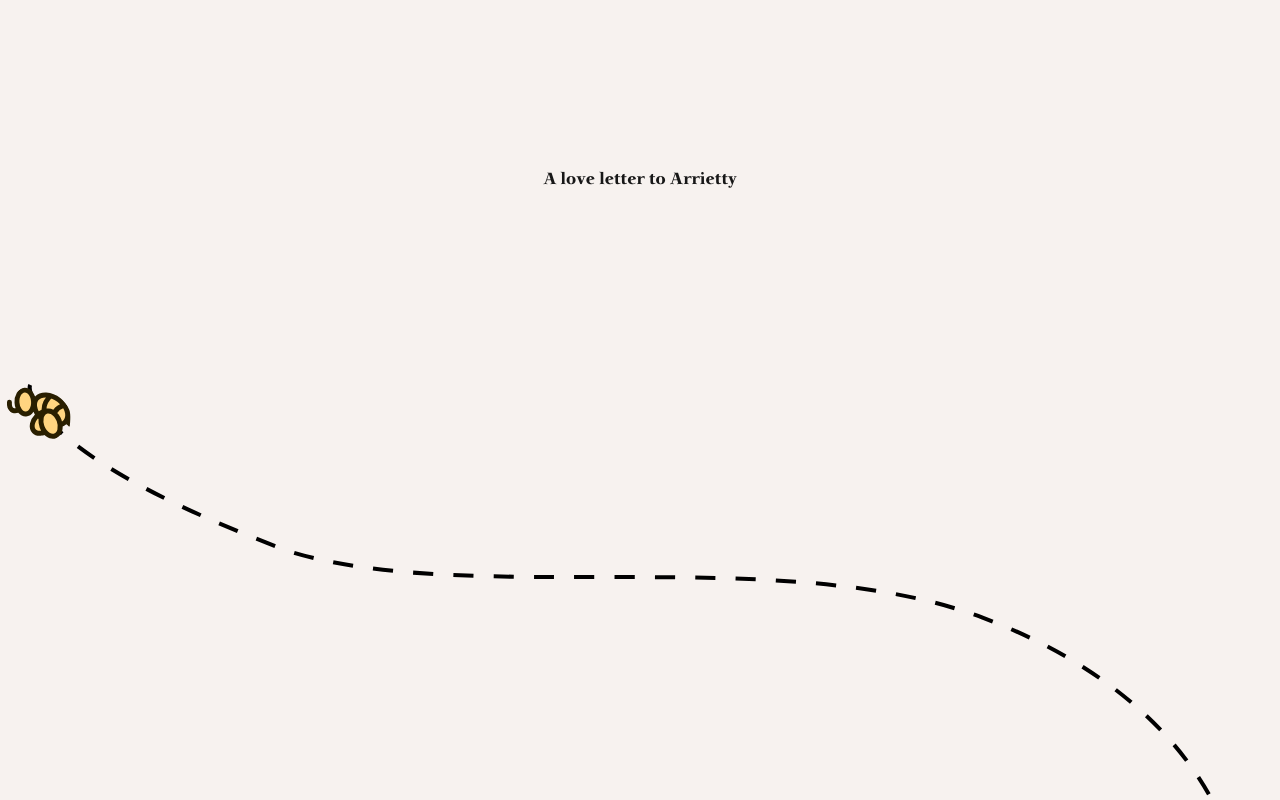
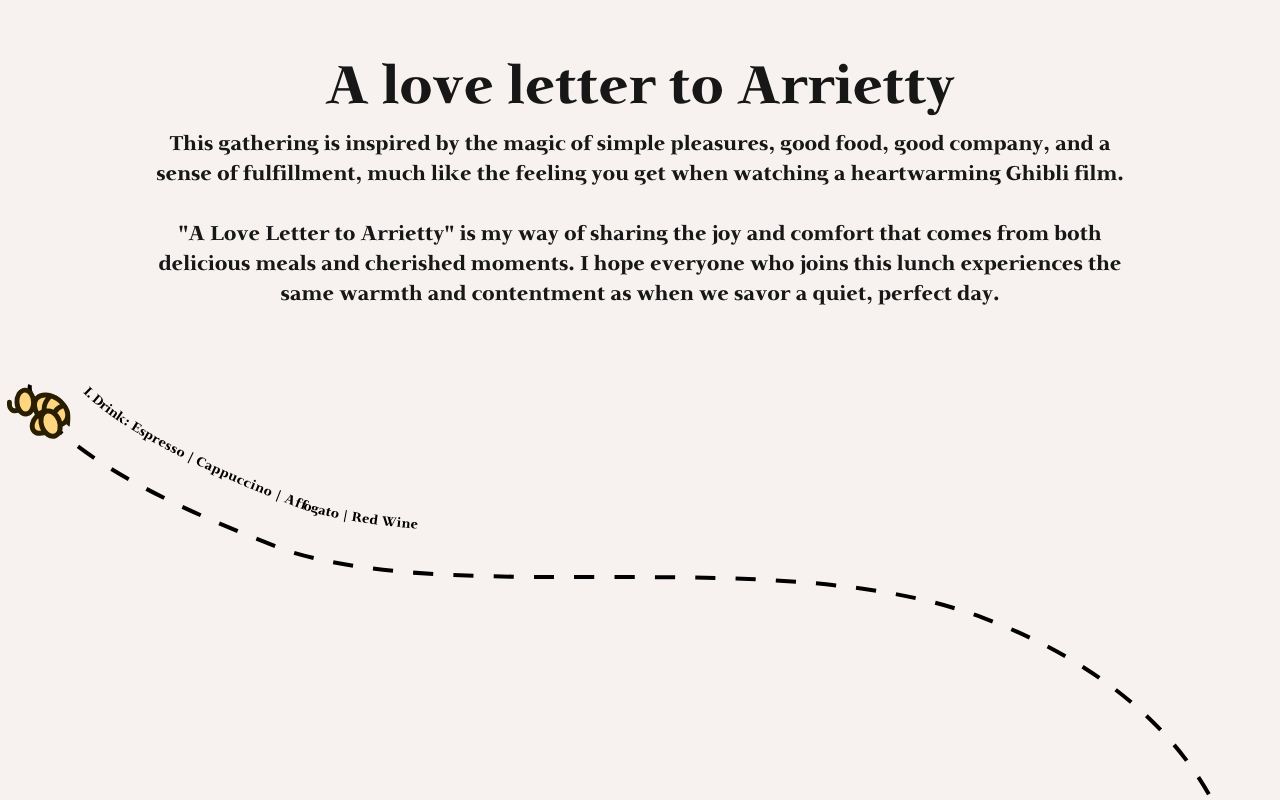
Before and after one commit to iamtienng/for-arrietty.iamtienng.com, a Next.js app: page / in a window 1280 px wide. Shown: the top 800 px of the page. Built offline with nearby package versions, Linux system fonts and the light colour scheme.

Commit message:
feat: update description

```diff
--- a/package.json
+++ b/package.json
@@ -9,6 +9,9 @@
     "lint": "next lint"
   },
   "dependencies": {
+    "@fortawesome/fontawesome-svg-core": "^6.6.0",
+    "@fortawesome/free-solid-svg-icons": "^6.6.0",
+    "@fortawesome/react-fontawesome": "^0.2.2",
     "gsap": "^3.12.5",
     "next": "14.2.10",
     "react": "^18",
--- a/src/app/globals.css
+++ b/src/app/globals.css
@@ -19,6 +19,36 @@
   }
 }
 
+.text-4xl {
+  font-size: 3.25rem; /* 36px */
+}
+
+.text-sm {
+  font-size: 1.25rem; /* 14px */
+}
+
+.text-width {
+  width: 80%;
+}
+
+@media (max-width: 768px) {
+  .text-4xl {
+    font-size: 2rem; /* 24px */
+  }
+
+  .text-sm {
+    font-size: 0.75rem; /* 12px */
+  }
+
+  .text-width {
+    width: 100%;
+  }
+
+  .responsive-container {
+    padding: 20px;
+  }
+}
+
 body {
   color: var(--foreground);
   background: var(--background);
@@ -34,3 +64,8 @@ body {
 .ghibli-bold-font {
   font-family: 'Ghibli-Bold';
 }
+
+.ghibli-bold-menu-font {
+  font-family: 'Ghibli-Bold';
+  letter-spacing: 1px;
+}
--- a/src/app/page.js
+++ b/src/app/page.js
@@ -5,6 +5,8 @@ import { gsap } from "gsap";
 import { ScrollTrigger } from "gsap/ScrollTrigger";
 import { MotionPathPlugin } from "gsap/MotionPathPlugin";
 import React from "react";
+import { FontAwesomeIcon } from "@fortawesome/react-fontawesome";
+import { faMap } from "@fortawesome/free-solid-svg-icons";
 
 export default function Gallery() {
   useEffect(() => {
@@ -134,11 +136,36 @@ export default function Gallery() {
             alignItems: "center", // Center vertically
             justifyContent: "center", // Center horizontally
             textAlign: "center",
+            flexDirection: "column",
+            padding: "20px", // Add padding for better spacing on mobile
           }}
         >
-          <h1 className="ghibli-bold-font text-4xl text-black">
-            A love letter to Arrietty
-          </h1>
+          <div>
+            <h1
+              className="ghibli-bold-font text-4xl text-black"
+              style={{
+                height: "5vh",
+              }}
+            >
+              A love letter to Arrietty
+            </h1>
+          </div>
+          <div className="text-width" style={{ marginTop: "20px" }}>
+            <p
+              className="ghibli-bold-font text-sm text-black"
+              style={{ marginTop: "20px" }}
+            >
+              This gathering is inspired by the magic of simple pleasures, good
+              food, good company, and a sense of fulfillment, much like the
+              feeling you get when watching a heartwarming Ghibli film.
+              <br />
+              <br />
+              "A Love Letter to Arrietty" is my way of sharing the joy and
+              comfort that comes from both delicious meals and cherished
+              moments. I hope everyone who joins this lunch experiences the same
+              warmth and contentment as when we savor a quiet, perfect day.
+            </p>
+          </div>
         </div>
       </div>
 
@@ -227,8 +254,21 @@ export default function Gallery() {
             </g>
           </g>
         </g>
+        <text>
+          <textPath
+            className="ghibli-bold-menu-font text-5xl text-black"
+            href="#motionPath"
+            startOffset="1%"
+            spacing="auto"
+          >
+            <tspan dy="-55" dx="0">
+              I. Drink: Espresso | Cappuccino | Affogato | Red Wine
+            </tspan>
+          </textPath>
+        </text>
       </svg>
       <div style={{ height: "10vh" }}></div>
+
       <div style={{ height: "400px", width: "100%" }}>
         <div
           style={{
@@ -245,26 +285,20 @@ export default function Gallery() {
         </div>
         <div
           style={{
-            height: "5vh",
+            height: "10vh",
             display: "flex",
             alignItems: "center",
             justifyContent: "center",
             textAlign: "center",
           }}
         >
-          <h3 className="ghibli-bold-font text-xs text-black">
-            Recommended route from Kraaiennest Metro Station.
-          </h3>
+          <a href="https://maps.app.goo.gl/Ggm6zRnr8dPAk5zX9">
+            <FontAwesomeIcon
+              icon={faMap}
+              style={{ fontSize: "50px", color: "black" }}
+            />
+          </a>
         </div>
-        <iframe
-          src="https://www.google.com/maps/embed?pb=!1m32!1m12!1m3!1d2439.003272176877!2d4.972094127397098!3d52.315943122008434!2m3!1f0!2f0!3f0!3m2!1i1024!2i768!4f13.1!4m17!3e2!4m5!1s0x47c60c6d8e06db4f%3A0xe09e6e0aa895e480!2sKraaiennest!3m2!1d52.316561899999996!2d4.9794852!4m3!3m2!1d52.3146561!2d4.9743043!4m5!1s0x47c60c74399f9dcd%3A0x42ce454cf5fe621a!2sKolfschotenstraat%20172%2C%201104%20PC%20Amsterdam%2C%20Netherlands!3m2!1d52.3166358!2d4.9696647!5e0!3m2!1sen!2snl!4v1726143683604!5m2!1sen!2snl"
-          width="100%"
-          height="100%"
-          style={{ border: "0" }}
-          allowFullScreen=""
-          aria-hidden="false"
-          tabIndex="0"
-        ></iframe>
       </div>
     </div>
   );
```
Also changed, not shown: src/app/assets/maps-and-flags-pin-svgrepo-com.svg (added), 1 other file (tests, documents, lock files or other folders).
